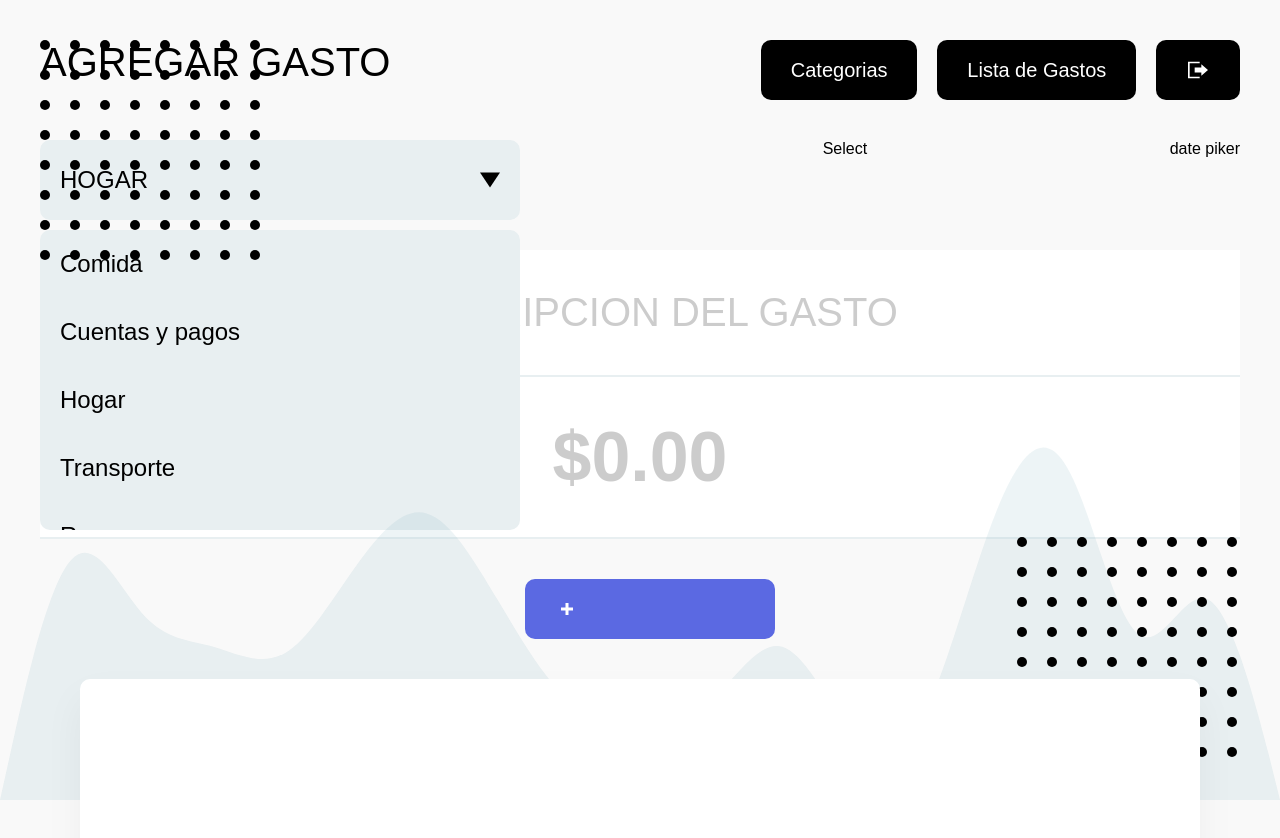
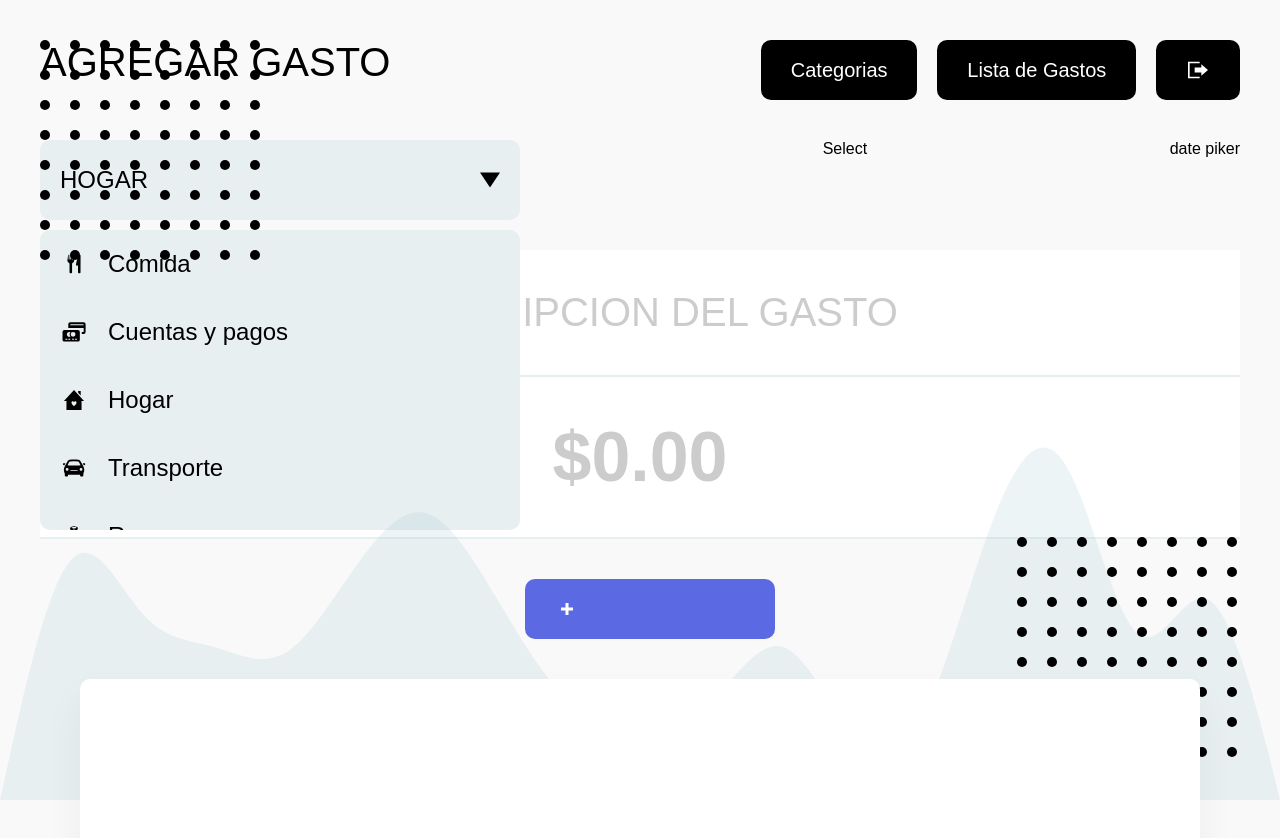
Before and after one commit to Mariangel86/Lista_gastos, a React (Create React App) app: page / in a window 1280 px wide. Shown: the top 838 px of the page. Built offline with nearby package versions, Linux system fonts and the light colour scheme; no server answers; what webfontloader would draw is missing.

Commit message:
changes tuesd

```diff
--- a/src/componentes/FormularioGasto.js
+++ b/src/componentes/FormularioGasto.js
@@ -12,7 +12,7 @@ const FormularioGasto=()=>{
     const handleChange=(e)=>{
         if (e.target.name === 'descripcion'){
             cambiarInputDescripcion(e.target.value);
-        } else if (e.target.name === 'valor');{
+        } else if (e.target.name==='valor'){
         cambiarInputCantidad (e.target.value.replace(/[^0-9.]/g,''));
         }
     }
--- a/src/componentes/SelectCategorias.js
+++ b/src/componentes/SelectCategorias.js
@@ -2,7 +2,7 @@ import React, {useState} from "react";
 import styled from "styled-components";
 import theme from "../elementos/theme";
 import {ReactComponent as IconoDown} from '../imagenes/down.svg';
-
+import IconoCategoria from "../elementos/IconoCategoria";
 const SelectCategorias=({categoria, cambiarCategoria})=>{
     const [mostrarSelect, cambiarMostrarSelect]= useState(false);
 
@@ -30,6 +30,7 @@ const SelectCategorias=({categoria, cambiarCategoria})=>{
                 key={categoria.id}
                 data-valor={categoria.id}
                 onClick={handleClick}>
+                    <IconoCategoria id={categoria.id}/>
                 {categoria.texto}
                 </Opcion>
             })}
--- a/src/componentes/inicioSesion.js
+++ b/src/componentes/inicioSesion.js
@@ -1,4 +1,4 @@
-import React from "react";
+import React, {useState} from "react";
 import { Helmet } from "react-helmet";
 import {Header, Titulo, ContenedorHeader} from './../elementos/Header';
 import Boton from './../elementos/Boton';
@@ -8,6 +8,7 @@ import styled from "styled-components";
 import { signInWithEmailAndPassword } from "firebase/auth";
 import { auth } from "../firebase/firebaseConfig";
 import Alerta from "../elementos/Alerta";
+import { useNavigate } from "react-router-dom";
 
   const Svg = styled(SvgLogin)`
   width: 100%;
--- /dev/null
+++ b/src/elementos/IconoCategoria.js
@@ -0,0 +1,34 @@
+import React from "react";
+import {ReactComponent as IconoComida} from '../imagenes/cat_comida.svg';
+import {ReactComponent as IconoCompras} from '../imagenes/cat_compras.svg';
+import {ReactComponent as IconoHogar} from '../imagenes/cat_hogar.svg';
+import {ReactComponent as IconoCuentasYPagos} from '../imagenes/cat_cuentas-y-pagos.svg';
+import {ReactComponent as IconoDiversion} from '../imagenes/cat_diversion.svg';
+import {ReactComponent as IconoRopa} from '../imagenes/cat_ropa.svg';
+import {ReactComponent as IconoSaludEHigiene} from '../imagenes/cat_salud-e-higiene.svg';
+import {ReactComponent as IconoTransporte} from '../imagenes/cat_transporte.svg';
+
+const IconoCategoria =({id})=>{
+    switch(id){
+        case 'comida':
+            return <IconoComida/>;
+            case 'compras':
+            return <IconoCompras/>;
+            case 'hogar':
+            return <IconoHogar/>;
+            case 'diversion':
+            return <IconoDiversion/>
+            case 'cuentas y pagos':
+            return <IconoCuentasYPagos/>;
+            case 'ropa':
+            return <IconoRopa/>;
+            case 'salud e higiene':
+            return <IconoSaludEHigiene/>;
+            case 'transporte':
+            return <IconoTransporte/>;
+            default: break;
+
+        }
+    }
+
+export default IconoCategoria;
```
